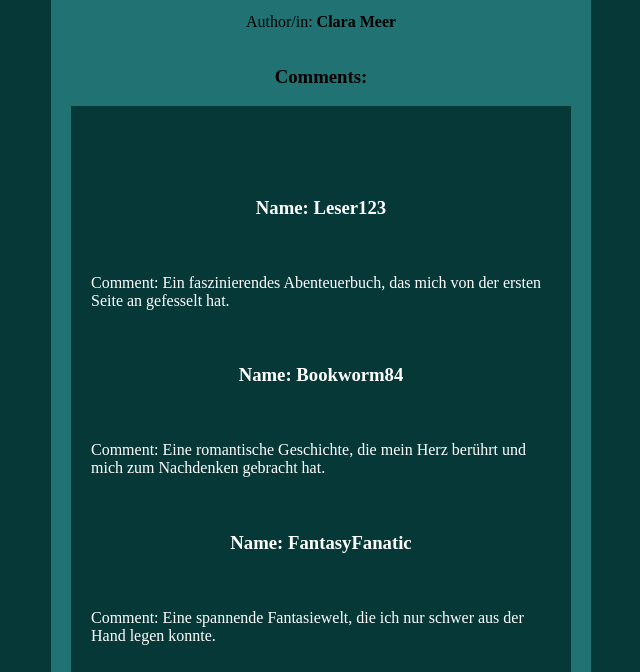
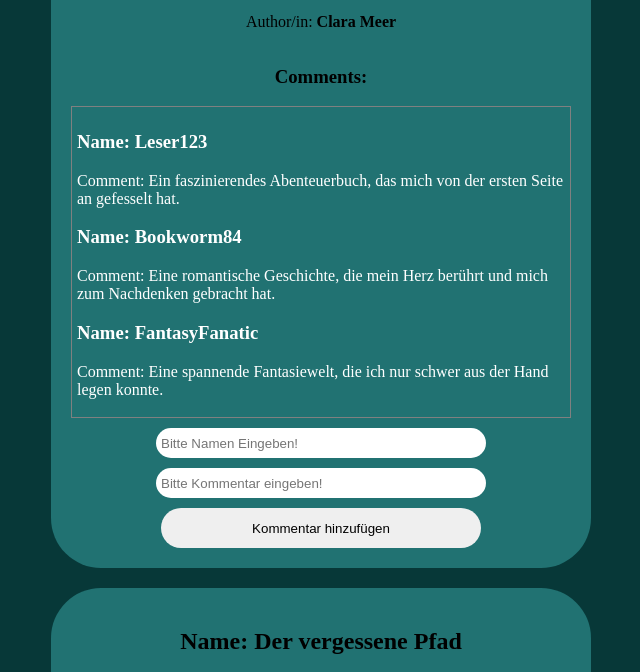
Before and after one commit to Kadir-Saliu/fotogram, a plain HTML site: page index.html in a window 1280 px wide. Shown: the part 626-1298 px from the top of the page, without its empty margins (319-959 px from the left). Drawn offline with Linux system fonts and the light colour scheme.

Commit message:
refactor css all-coments and add a class add-comments

```diff
--- a/style.css
+++ b/style.css
@@ -21,8 +21,7 @@ body::-webkit-scrollbar-thumb {
 
 @supports not selector(::-webkit-scrollbar) {
   body {
-    scrollbar-color: var(--sb-thumb-color)
-                     var(--sb-track-color);
+    scrollbar-color: var(--sb-thumb-color) var(--sb-track-color);
   }
 }
 
@@ -32,7 +31,6 @@ header {
   display: flex;
   justify-content: center;
   align-items: center;
-
 }
 
 footer {
@@ -74,13 +72,13 @@ div {
   padding: 20px;
 }
 
-.header-img{
+.header-img {
   width: 200px;
   height: 200px;
   object-fit: contain;
 }
 
-.heart-img{
+.heart-img {
   width: 40px;
   height: 40px;
 }
@@ -112,28 +110,41 @@ button {
   cursor: pointer;
 }
 
-.all-comments{
+.all-comments {
   color: white;
+  height: 300px;
+  overflow: auto;
+  border: 1px solid gray;
+  padding: 5px;
 }
 
-.all-comments::-webkit-scrollbar{
+.all-comments::-webkit-scrollbar {
   width: 20px;
 }
 
-.all-comments::-webkit-scrollbar-track{
+.all-comments::-webkit-scrollbar-track {
   box-shadow: inset 0 0 5px grey;
 }
 
-.all-comments::-webkit-scrollbar-thumb{
-  background:rgb(33, 114, 114);
+.all-comments::-webkit-scrollbar-thumb {
+  background: rgb(33, 114, 114);
   border-radius: 10px;
 }
 
-.all-comments::-webkit-scrollbar-thumb:hover{
-  background: rgb(33,114,180);
-  }
+.all-comments::-webkit-scrollbar-thumb:hover {
+  background: rgb(33, 114, 180);
+}
+.add-comments {
+  display: flex;
+  flex-direction: column;
+  justify-content: center;
+  align-items: center;
+  width: 80%;
+  gap: 10px;
+  padding-top: 10px;
+}
 
- .likedImg{
+.likedImg {
   width: 30px;
   height: 30px;
- }
+}
--- a/template.js
+++ b/template.js
@@ -1,5 +1,5 @@
 function getInformationTemplate(index) {
-  return /*html*/`
+  return /*html*/ `
 
 
     <article class="books">
@@ -22,14 +22,15 @@ function getInformationTemplate(index) {
         <p>Author/in: <strong> ${books[index].author} </strong> </p>
         <h3>Comments:</h3>
 
-        <div class="all-comments">
+        <section class="all-comments">
             <p>${getComments(index)}</p>
-        </div>
+        </section>
 
+        <section class="add-comments">
         <input id="name_input${index}" type="text" placeholder="Bitte Namen Eingeben!">
         <input id="comment_input${index}" type="text" placeholder="Bitte Kommentar eingeben!">
         <button onclick="addComent(${index})" type="button">Kommentar hinzufügen</button>
-
+        </section>
 
     </article>
     `;
```
